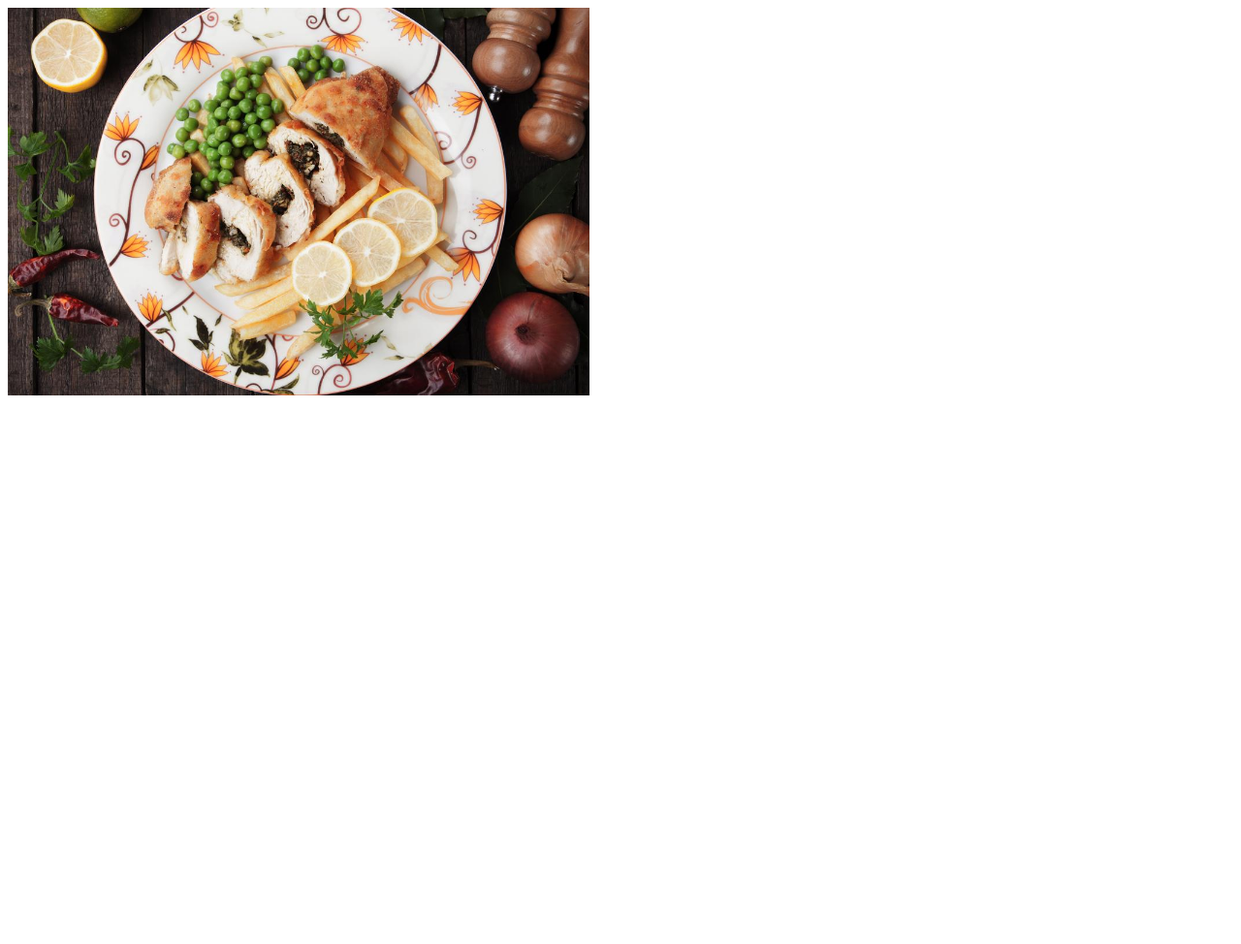
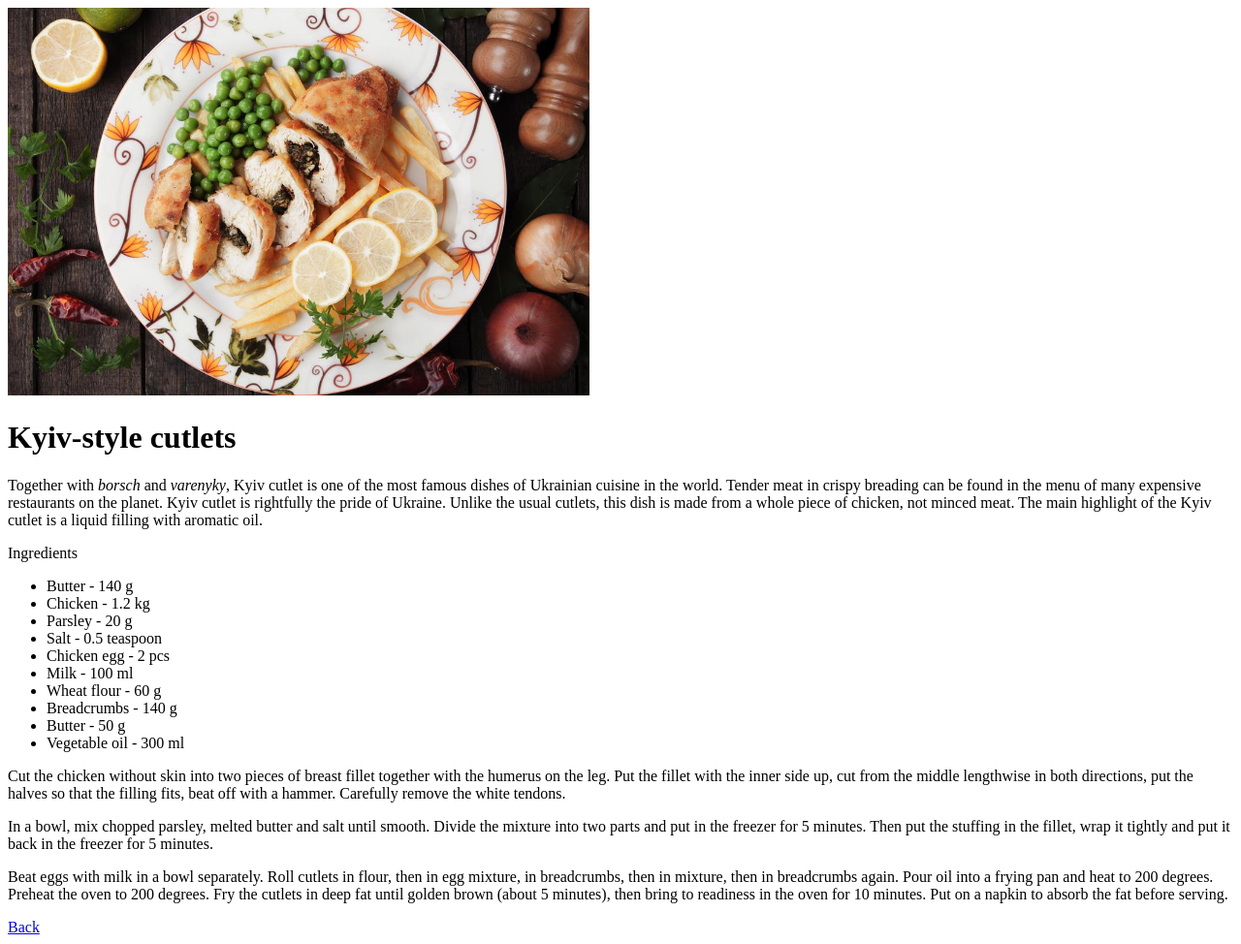
Before and after one commit to SadDivision/odin-recipes, a plain HTML site: page recipies/cutlet.html in a window 1280 px wide. Shown: the whole page at 97% size. Before the commit the page ends 800 px from the top, so only its background shows below. Drawn offline with Linux system fonts and the light colour scheme.

Commit message:
Edit cutlet.html add list and discription

```diff
--- a/recipies/cutlet.html
+++ b/recipies/cutlet.html
@@ -11,6 +11,25 @@
     width="600"
     height="400"
     alt="image of delicious Kyiv-style cutlets"/>
+    <h1>Kyiv-style cutlets</h1>
+    <p>Together with <em>borsch</em> and <em>varenyky</em>, Kyiv cutlet is one of the most famous dishes of Ukrainian cuisine in the world. Tender meat in crispy breading can be found in the menu of many expensive restaurants on the planet. Kyiv cutlet is rightfully the pride of Ukraine. Unlike the usual cutlets, this dish is made from a whole piece of chicken, not minced meat. The main highlight of the Kyiv cutlet is a liquid filling with aromatic oil.</p>
+    <p>Ingredients</p>
+    <ul>
+        <li>Butter - 140 g</li>
+        <li>Chicken - 1.2 kg</li>
+        <li>Parsley - 20 g</li>
+        <li>Salt - 0.5 teaspoon</li>
+        <li>Chicken egg - 2 pcs</li>
+        <li>Milk - 100 ml</li>
+        <li>Wheat flour - 60 g</li>
+        <li>Breadcrumbs - 140 g</li>
+        <li>Butter - 50 g</li>
+        <li>Vegetable oil - 300 ml</li>
+    </ul>
+    <p>Cut the chicken without skin into two pieces of breast fillet together with the humerus on the leg. Put the fillet with the inner side up, cut from the middle lengthwise in both directions, put the halves so that the filling fits, beat off with a hammer. Carefully remove the white tendons.</p>
+    <p>In a bowl, mix chopped parsley, melted butter and salt until smooth. Divide the mixture into two parts and put in the freezer for 5 minutes. Then put the stuffing in the fillet, wrap it tightly and put it back in the freezer for 5 minutes.</p>
+    <p>Beat eggs with milk in a bowl separately. Roll cutlets in flour, then in egg mixture, in breadcrumbs, then in mixture, then in breadcrumbs again. Pour oil into a frying pan and heat to 200 degrees. Preheat the oven to 200 degrees. Fry the cutlets in deep fat until golden brown (about 5 minutes), then bring to readiness in the oven for 10 minutes. Put on a napkin to absorb the fat before serving.</p>
 
+    <a href="../index.html">Back</a>
 </body>
 </html>
```
